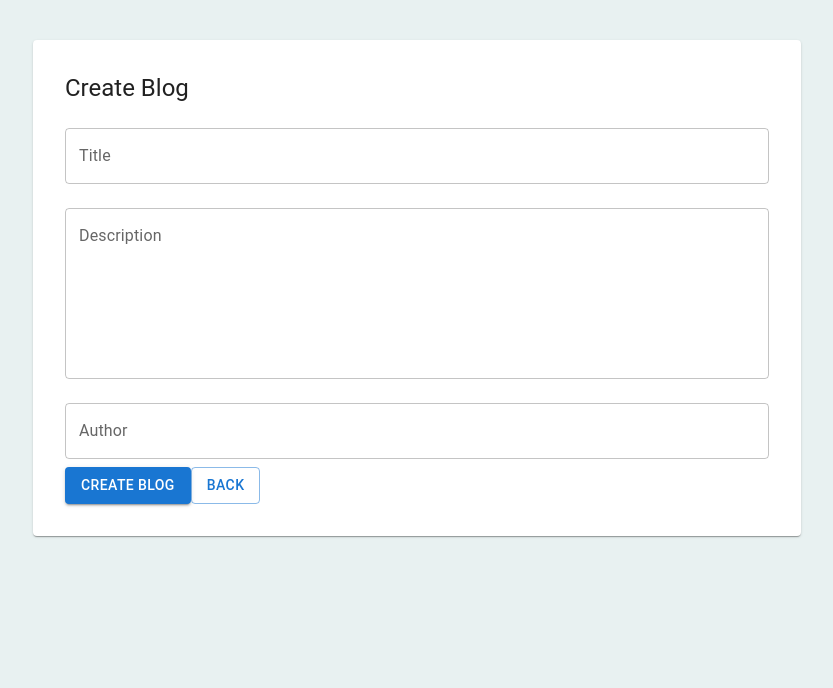
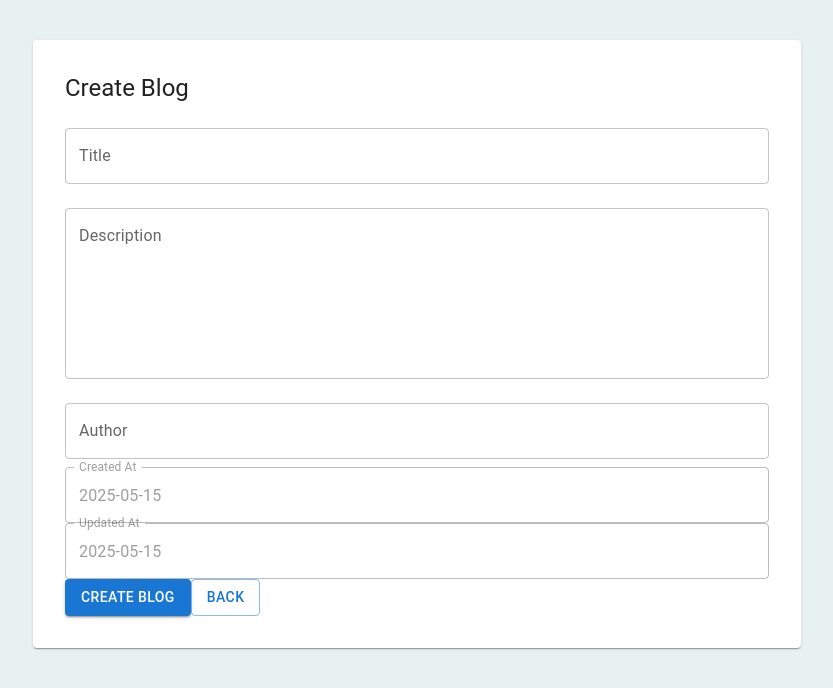
Before and after one commit to Shubham-kumawat/user_management-, a React (Vite) app in the folder Frontend/front/: page /blogs/1 in a window 1280 px wide. Shown: the top 688 px of the page, without its empty margins (223-1056 px from the left). Built offline with nearby package versions, Linux system fonts and the light colour scheme.

Commit message:
blog button updated

```diff
--- a/Frontend/front/src/BlogForm.jsx
+++ b/Frontend/front/src/BlogForm.jsx
@@ -18,6 +18,7 @@ const schema = yup.object().shape({
   title: yup.string().required("Title is required"),
   description: yup.string().required("Description is required"),
   author: yup.string().required("Author name is required"),
+
 });
 
 const BlogForm = () => {
@@ -27,6 +28,10 @@ const BlogForm = () => {
   const navigate = useNavigate();
   const [loading, setLoading] = useState(mode === "edit" || mode === "view");
   const isViewMode = mode === "view";
+  const [createdAt, setCreatedAt] = useState("");
+const [updatedAt, setUpdatedAt] = useState("");
+
+
 
   const {
     register,
@@ -46,6 +51,9 @@ const BlogForm = () => {
           setValue("title", blog.title);
           setValue("description", blog.description);
           setValue("author", blog.author);
+          nh
+
+
         })
         .catch((err) => console.error("Failed to fetch blog:", err))
         .finally(() => setLoading(false));
@@ -119,6 +127,18 @@ const BlogForm = () => {
             helperText={errors.author?.message}
             disabled={isViewMode}
           />
+                  <TextField
+          label="Created At"
+          value={new Date().toISOString().split('T')[0]}
+          fullWidth
+          disabled
+        />
+        <TextField
+          label="Updated At"
+          value={new Date().toISOString().split('T')[0]}
+          fullWidth
+          disabled
+        />
 
           {!isViewMode && (
             <Button
```
